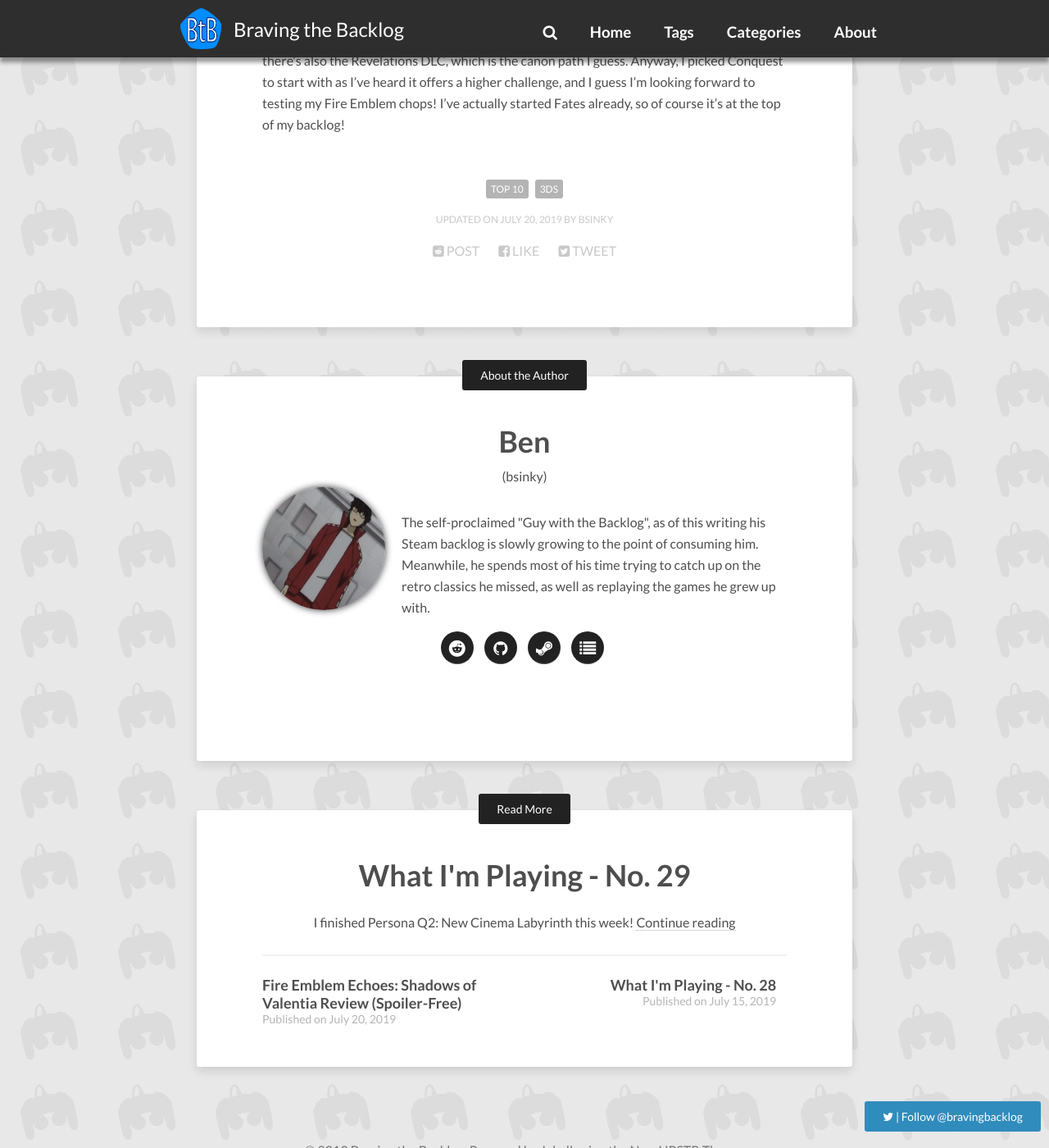
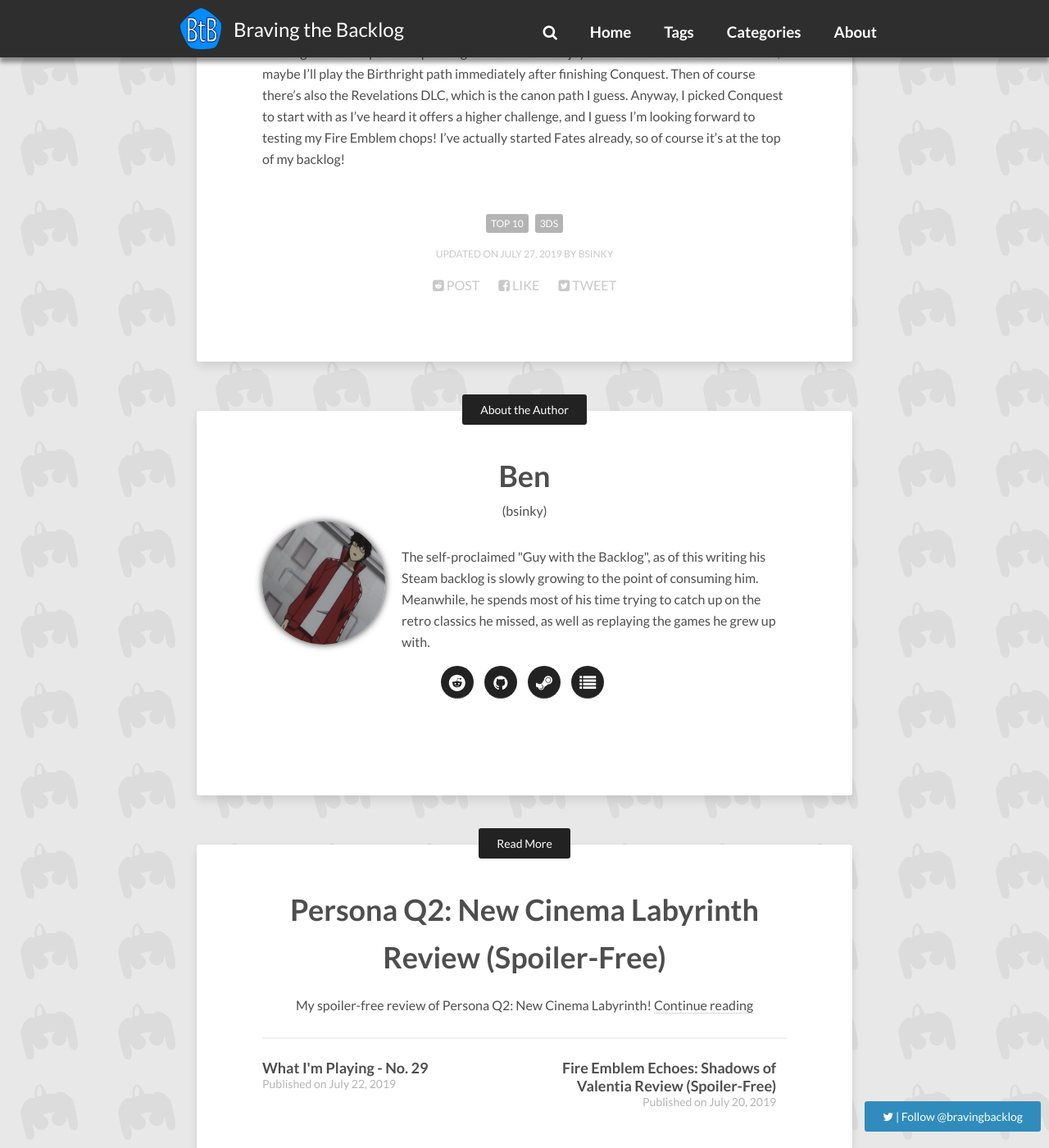
Before and after one commit to BravingTheBacklog/bravingthebacklog.github.io, a Jekyll site: the page built from _posts/2019-04-17-top-10-3ds-games-in-my-backlog.md, in a window 1280 px wide and 1400 px high, scrolled down 8495 px. Shown: the whole window at 82% size. Built offline with Jekyll 4.4.1, drawn with Linux system fonts in a browser that asks for light colours; nearby versions of some CDN libraries; comment, search, counter and statistics services are not loaded; some of the changed lines change nothing that is shown; some of the changed text lies outside the part shown.

Commit message:
Persona Q2 Review

```diff
--- a/_posts/2019-04-17-top-10-3ds-games-in-my-backlog.md
+++ b/_posts/2019-04-17-top-10-3ds-games-in-my-backlog.md
@@ -4,7 +4,7 @@
 author: bsinky
 description: My personal list of the top 10 3DS games in my backlog
 date: 2019-04-17
-modified: 2019-07-20
+modified: 2019-07-27
 categories: [List]
 tags: [Top 10,3DS]
 image:
@@ -211,7 +211,7 @@
 those from Bionis, and the game follows his quest for revenge against the Mechon
 for attacking his colony.
 
-## 3. Persona Q2: New Cinema Labyrinth
+## 3. Persona Q2: New Cinema Labyrinth <i class="fa fa-check" aria-hidden="true"></i>
 
 <figure class="half center">
     <a href="https://i.imgur.com/CpRizhq.jpg"><img src="https://i.imgur.com/CpRizhqm.jpg"/></a>
@@ -220,6 +220,8 @@
         <li>Release: June 4, 2019</li>
     </ul>
 </figure>
+
+**Edit:** I've finished Persona Q2! [Read the review here!]({% post_url 2019-07-27-persona-q2-review %})
 
 Persona Q2 is dungeon crawler RPG in which the casts of Persona 3, 4, and 5 all
 meet up. As of this writing, this is a future 3DS release! I've pre-ordered it,
--- /dev/null
+++ b/_posts/2019-07-27-persona-q2-review.md
@@ -0,0 +1,318 @@
+---
+layout: post
+title: "Persona Q2: New Cinema Labyrinth Review (Spoiler-Free)"
+author: bsinky
+description: "My spoiler-free review of Persona Q2: New Cinema Labyrinth!"
+date: 2019-07-27
+modified: 2019-07-27
+categories: [Review]
+tags: [Review,Persona,3DS,RPG,Spoiler-Free]
+image:
+  feature: feature-persona-q2-review.jpg
+  thumb: feature-persona-q2-review-thumb.jpg
+---
+
+Persona Q2: New Cinema Labyrinth came out in Japan on November 29th, 2018, and
+on June 4th, 2019 for the rest of the world. It's a sequel of sorts to Persona
+Q: Shadow of the Labyrinth, though the events of each game have no bearing on
+the other. Both take elements from the Etrian Odyssey series, namely dungeon
+crawling, and put elements from the Persona series alongside them.
+
+Even though I didn't love the first game, my excitement over Persona was enough
+to get me to pre-order Persona Q2. It made some nice improvements over the first
+game, but I'm beginning to think the dungeon crawling genre might not be my cup
+of tea. Read on to hear my full thoughts on the experience in this spoiler-free
+review!
+
+<!--more-->
+
+## Persona Dream Team
+
+Like in the first game, the general premise is that the casts of several Persona
+games find themselves inexplicably thrown into a strange world where they meet
+for the first time and join forces. It's basically a fan fiction in that regard.
+The plots of both games are considered non-canon I think, but the events don't
+really intersect with the main canon anyway.
+
+<figure class="half">
+    <a href="https://i.imgur.com/1btLuTc.png"><img src="https://i.imgur.com/1btLuTcm.png"/></a>
+    <a href="https://i.imgur.com/7Ej5Yc7.png"><img src="https://i.imgur.com/7Ej5Yc7m.png"/></a>
+</figure>
+
+This union of so many wonderful Persona characters is pretty great. It's
+basically the reason I picked up the game! There are some charming interactions
+between characters from different games, many of whom have never met in any
+other Persona spin-off before. I'm sure there are a bunch of adorable scenes I
+didn't even see, since I didn't do many side quests.
+
+<figure class="half">
+    <a href="https://i.imgur.com/4VB6Jpw.png"><img src="https://i.imgur.com/4VB6Jpwm.png"/></a>
+    <a href="https://i.imgur.com/6L7e7Aq.png"><img src="https://i.imgur.com/6L7e7Aqm.png"/></a>
+</figure>
+
+Most of the characters have good writing and seem true to their personalities
+from the main Persona series. Their personality quirks are all exaggerated to
+some extent, especially Akihiko. Persona Q1 had the same problem, where Akihiko
+basically just talked about protein powder in every other scene, and competed
+against Shinjiro in the rest. However, I do think they exaggerated Akihiko a
+little less in Persona Q2, which is nice.
+
+<figure class="half">
+    <a href="https://i.imgur.com/obcaRh5.png"><img src="https://i.imgur.com/obcaRh5m.png"/></a>
+    <a href="https://i.imgur.com/smaIeMd.png"><img src="https://i.imgur.com/smaIeMdm.png"/></a>
+</figure>
+
+One of the original characters, Hikari, is also written well. She starts out as
+quite a mystery, but eventually you learn more about her, and more about her
+personality. I thought her story was pretty touching.
+
+<figure class="half">
+    <a href="https://i.imgur.com/BpZTBgs.png"><img src="https://i.imgur.com/BpZTBgsm.png"/></a>
+    <a href="https://i.imgur.com/L5IlVUG.png"><img src="https://i.imgur.com/L5IlVUGm.png"/></a>
+</figure>
+
+There are also plenty of silly moments, generally involving the otherworldly
+attendants of the Velvet Room.
+
+<figure class="third">
+    <a href="https://i.imgur.com/wtrvMTm.png"><img src="https://i.imgur.com/wtrvMTmm.png"/></a>
+    <a href="https://i.imgur.com/sh0HipW.png"><img src="https://i.imgur.com/sh0HipWm.png"/></a>
+    <a href="https://i.imgur.com/GS4ANnv.png"><img src="https://i.imgur.com/GS4ANnvm.png"/></a>
+</figure>
+
+The story's conclusion is especially strong. There's just an immense feeling of
+closure, yet also some fun questions to ponder. It's not like they leave story
+threads hanging or anything, but the final moments include a moment where the
+meaning isn't spelled out, instead leaving it to the player to interpret as they
+wish. Beyond that, the ending bombarded me with nostalgia. All the characters
+get cute individual "farewell" dialogues as they part ways to return home. Then
+afterward, you get to see each of the casts in a locale from their main Persona
+game, and it was just so heartwarming to see everybody hanging out at those
+places again!
+
+<figure class="third">
+    <a href="https://i.imgur.com/muPLocx.png"><img src="https://i.imgur.com/muPLocxm.png"/></a>
+    <a href="https://i.imgur.com/SvymtBu.png"><img src="https://i.imgur.com/SvymtBum.png"/></a>
+    <a href="https://i.imgur.com/AxlUNVQ.png"><img src="https://i.imgur.com/AxlUNVQm.png"/></a>
+</figure>
+
+## Dungeon Crawling
+
+Like its predecessor, Persona Q2 is essentially the dungeon crawling formula of
+Atlus's Etrian Odyssey series, but Persona-themed. I thought the dungeons were
+well designed and fun this time around, with cool movie parodying themes.
+
+These movie-centric themes were better than the ones in the previous game too,
+they had more personality. Although, as a Jurassic Park fan, I might be biased
+here since one of the dungeons in Persona Q2 is a Jurassic Park parody.
+
+<figure class="third center">
+    <a href="https://i.imgur.com/36TPH8z.png"><img src="https://i.imgur.com/36TPH8zm.png"/></a>
+</figure>
+
+None of the dungeons felt tedious or irritating. Toward the end, I was worried
+the dungeons would get stale or overstay their welcome. To my pleasant surprise,
+I found them all to be a satisfying length. They also had unique mechanics to
+offer, without becoming grating.
+
+Since it's based on the Etrian Odyssey formula, Persona Q2 has you draw your own
+maps using the bottom screen of your 3DS as you explore the dungeons. Both
+Persona Q and Persona Q2 feature an option to automatically draw the floors as
+you step on them. Persona Q2 also had an auto-draw walls option which I promptly
+turned on.
+
+<figure class="third center">
+    <a href="https://i.imgur.com/0rLCOyO.png"><img src="https://i.imgur.com/0rLCOyOm.png"/></a>
+    <a href="https://i.imgur.com/ac8eYfN.png"><img src="https://i.imgur.com/ac8eYfNm.png"/></a>
+</figure>
+
+I'm a bit conflicted on the whole "draw your own map" concept. On one hand, it
+seems a little silly that the game doesn't just auto-reveal the map. Maps that
+are drawn automatically are pretty widespread in video games. On the other hand,
+drawing the map myself is weirdly fun! There's something about it that is just
+enjoyable. Even with the auto-floor and auto-wall option, I could still draw my
+own walls as I saw areas that I couldn't yet reach in the distance across a gap.
+You also have to manually place the locations of treasure chests, doors, secret
+passages, and all other dungeon features. There's an odd satisfaction in seeing
+your map slowly come together and getting a complete picture of all the elements
+of the dungeon floor. Plus, I'm pretty sure the "draw your own map" concept is a
+pretty integral part of Etrian Odyssey's identity, so I suppose it's only
+natural they would keep that defining feature in the series (and spin-offs)
+indefinitely.
+
+## Battles
+
+[![](https://i.imgur.com/2QM3syQm.png)](https://i.imgur.com/2QM3syQ.png)
+{: .image-right }
+
+The battle system has seen some updates and improvements since Persona Q1. For
+whatever reason, the battles in both games never really had me hooked. I mean,
+the battles are *fine* I guess. I assume the system is very similar to Etrian
+Odyssey's battle system. Battles are turn-based, and even incorporate a system
+similar to Persona's "1 More!" system in the form of the "Boost" system. Despite
+all this, they just never clicked for me. It was fun for me on occasion, but
+nowhere near as much fun as Persona's battle system.
+
+Still, there are a number of nice new features.
+
+### Unison Attacks
+
+Unison Attacks have been added, where 2 or more characters team up to deliver a
+bonus attack. These seem to be triggered randomly as long as one of the
+characters involved in the Unison Attack is in your party.
+
+Unison Attacks occur between specific sets of characters. They can only occur
+after you've unlocked that specific Unison Attack. You unlock them by doing side
+quests that feature that characters who will end up performing the Unison
+Attack. The side quests are all optional, so whether or not you choose to unlock
+many Unison Attacks is up to you. I didn't pursue many side quests, so I didn't
+unlock many Unison Attacks.
+
+The ones I did unlock were powerful, and they had cool animations and character
+pair ups. For instance, there's one where Chie from Persona 4 and Ann from
+Persona 5 pair up to "knock out enemies with their charm."
+
+<figure class="third center">
+    <a href="https://i.imgur.com/B9A5QVq.png"><img src="https://i.imgur.com/B9A5QVqm.png"/></a>
+    <a href="https://i.imgur.com/NRgru4n.png"><img src="https://i.imgur.com/NRgru4nm.png"/></a>
+</figure>
+
+### Baton Pass
+
+The Baton Pass feature from Persona 5 is also present, but in a slightly
+different form. It's now a support ability that you can have your navigator
+activate, and costs 2 team gauge points. It functions mostly the same when
+activated, and lets you transfer a "Boost" from one character to another.
+
+<figure class="third center">
+    <a href="https://i.imgur.com/F53IU14.png"><img src="https://i.imgur.com/F53IU14m.png"/></a>
+</figure>
+
+Having Baton Pass available is a cool improvement over Persona Q1, but it's not
+nearly as powerful as Persona 5's Baton Pass. They're very different games at
+the end of the day though, so it doesn't pay for me to contrast their Baton Pass
+feature too much. I didn't use it very often in Persona Q2 to be honest, but
+it's probably a nice option to have on harder difficulties.
+
+### Changing Battle BGM
+
+There's an option to change the background music that plays during a battle. I
+think the additional music options were actually DLC that I got for free by
+pre-ordering or something? Or maybe from getting the premium edition of the
+game? I'm not entirely sure, but it was really nice to have different music
+during battles, especially when that music consists of the awesome battle themes
+from Persona 3 through 5.
+
+Persona Q2 also let you put the battle music on shuffle, so that you
+automatically get a nice variety of music from battle to battle.
+
+### Tough Boss Battles
+
+I had started my playthrough on Normal difficulty, thinking that would be an
+enjoyable challenge. When I started out, it was balanced well for battles
+against regular enemies. But then I reached the first boss. The first time
+around, he wiped the floor with me. I conceded defeat, and spent a little while
+grinding for EXP to gain a few levels. When I re-challenged the boss, I was able
+to success, but it was still a close call, and it still took a pretty long time.
+
+With the first dungeon out of the way, I entered the second dungeon. The enemies
+here were stronger, but I still felt the combat was balanced fairly for the
+difficulty I had chosen. I made it all the way to the boss of the second dungeon
+on Normal difficulty. Then I was put firmly in my place.
+
+<figure class="half">
+    <a href="https://i.imgur.com/VS6obXN.png"><img src="https://i.imgur.com/VS6obXNm.png"/></a>
+    <a href="https://i.imgur.com/43yZvtE.png"><img src="https://i.imgur.com/43yZvtEm.png"/></a>
+</figure>
+
+The boss of the second dungeon *obliterated* me twice before I threw up my hands
+and said, "Okay, game, you win. I'll switch to an easier difficulty." Now, I
+probably could have beaten the boss on Normal, but I would have undoubtedly
+needed to grind at least a few more levels, and stocked up on status healing
+items and status prevention equipment to avoid the boss's irritating use of
+status ailments that targeted the entire party. But the thought of doing all
+that just didn't seem at all fun to me, and why play the game that way if I
+wouldn't enjoy it? So, I switched the difficulty to Safety, the easiest option
+where you can auto-revive your entire team if you die in battle, making Game
+Overs a thing of the past, and never looked back.
+
+<figure class="third center">
+    <a href="https://i.imgur.com/N43RErl.png"><img src="https://i.imgur.com/N43RErlm.png"/></a>
+</figure>
+
+All the boss battles were pretty much like this. Lengthy, difficult ordeals,
+that would have required exceptional preparation for those playing on difficulty
+levels where it was possible to fail. If you really enjoy the battle system,
+this probably wouldn't bother you, or might even excite you. But the boss
+battles, and battles in general here, just weren't for me. I am really glad that
+Safety mode was an option though, there's a good chance I would have never
+finished the game if it wasn't.
+
+## Looking Good, 3DS!
+
+One thing done especially well is the overall presentation on the 3DS.
+Developing for a small resolution and screen like the 3DS has is no doubt a
+challenge for developers. Despite this, the characters, environments, and UI all
+look great. The UI has a lot of style, similar to Persona 5's UI in some ways,
+and it is pretty awesome they managed to bring so much of that style to life on
+the 3DS. The chibi-style used for the characters also probably serves as a way
+to work around the resolution limitations of the 3DS, simplifying the look of
+characters faces and their overall design.
+
+<figure class="third">
+    <a href="https://i.imgur.com/05IlcnO.png"><img src="https://i.imgur.com/05IlcnOm.png"/></a>
+    <a href="https://i.imgur.com/JUdrMKG.png"><img src="https://i.imgur.com/JUdrMKGm.png"/></a>
+    <a href="https://i.imgur.com/1OrVmXd.png"><img src="https://i.imgur.com/1OrVmXdm.png"/></a>
+</figure>
+
+2D animated cutscenes are used a number of times to portray story moments, and
+they look gorgeous. I'm not sure what production company was behind them, and
+the small screen resolution might actually be a boon here to hide sloppy
+animation, but either way the end result looked great to me.
+
+<figure class="third">
+    <a href="https://i.imgur.com/NrLtxTm.png"><img src="https://i.imgur.com/NrLtxTmm.png"/></a>
+    <a href="https://i.imgur.com/eeh3qKE.png"><img src="https://i.imgur.com/eeh3qKEm.png"/></a>
+    <a href="https://i.imgur.com/acd0Qtn.png"><img src="https://i.imgur.com/acd0Qtnm.png"/></a>
+</figure>
+
+## Sadly, No English Dub
+
+One of the biggest letdowns with the English release of Persona Q2 is the lack
+of an English dub. The voice lines remains in Japanese throughout, with English
+text and English subtitles during cutscenes. I knew about this well prior to the
+English release, as it was announced in advance. Still, it would have been
+awesome to hear the English voice actors from Persona 5 lend their voices to
+their characters again, as they haven't appeared in many spin-offs yet (as of
+this writing, only Persona 5 Dancing in Starlight, which received an English
+dub, and Persona Q2).
+
+Of course, I imagine the reason the localization doesn't include English voice
+lines is likely due to how late in the 3DS's life this game released. Even when
+it came out in Japan, in November 2018, the Switch was already over a year into
+its life, so Atlus likely didn't expect huge sales figures.
+
+The big problem with the lack of English voice lines is that some of the
+Japanese voice lines aren't accompanied by text. Basically anything a character
+says during regular battles is audio only, except for the important lines spoken
+by the navigator. Even though the lines are non-essential, it still would be
+nice to understand what little things the characters are saying during battle.
+
+<figure class="half center">
+    <a href="https://i.imgur.com/QoPpJal.png"><img src="https://i.imgur.com/QoPpJalm.png"/></a>
+</figure>
+
+## Closing Thoughts
+
+Persona Q2 improved over its predecessor in a number of significant ways. I'm
+glad I played through it all, though it was primarily for the characters and
+story. I did enjoy exploring the dungeons, but the random battles and the battle
+system itself I wasn't super fond of.
+
+If you're a fan of Persona and the dungeon crawler genre (bonus points if you're
+a fan of Etrian Odyssey specifically), you'll probably *adore* Persona Q2. But
+for me, it was a middling experience overall.
+
+<figure class="half center">
+    <a href="https://i.imgur.com/Qpoodn1.png"><img src="https://i.imgur.com/Qpoodn1m.png"/></a>
+</figure>
```
Also changed, not shown: images/feature-persona-q2-review-thumb.jpg (added), images/feature-persona-q2-review.jpg (added).
